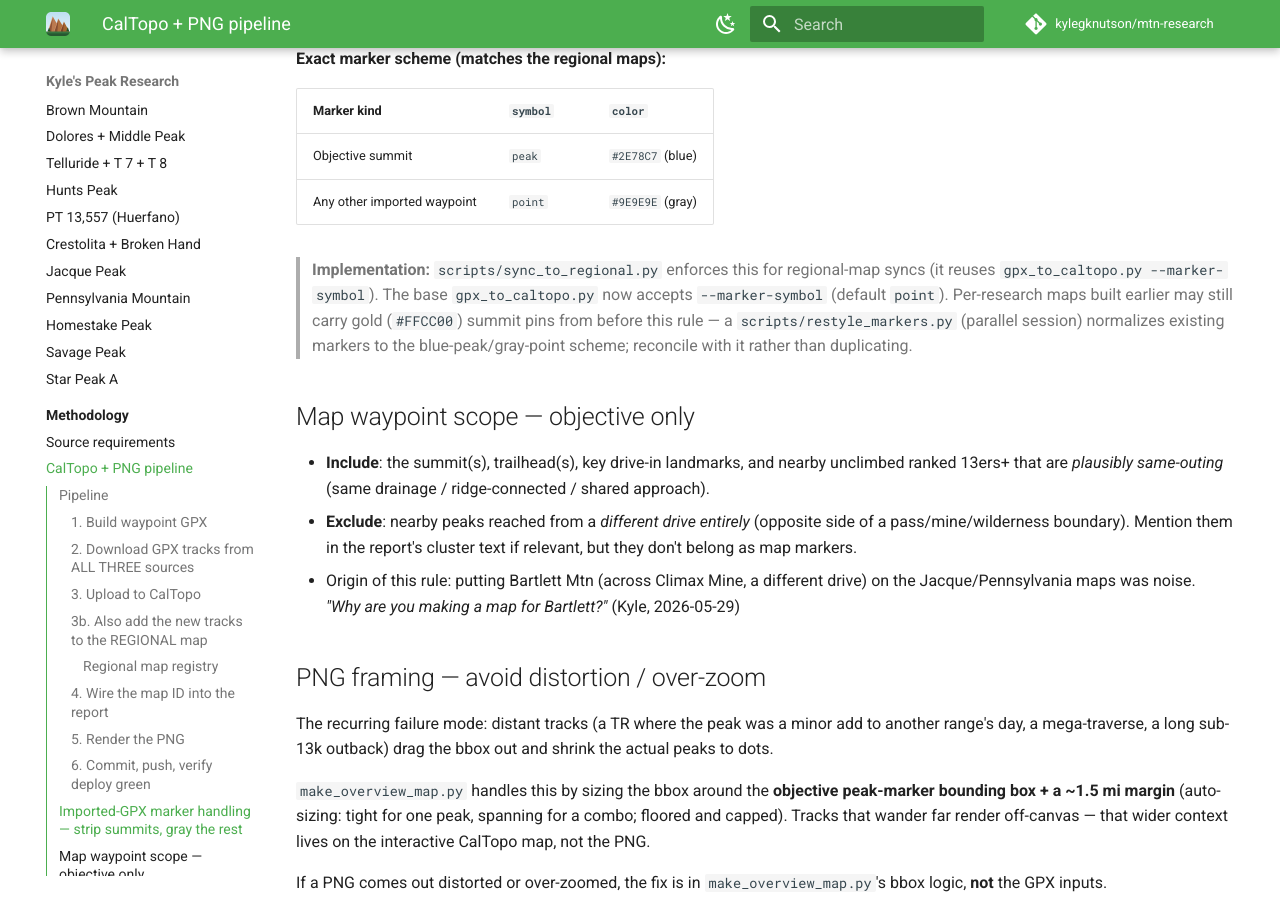
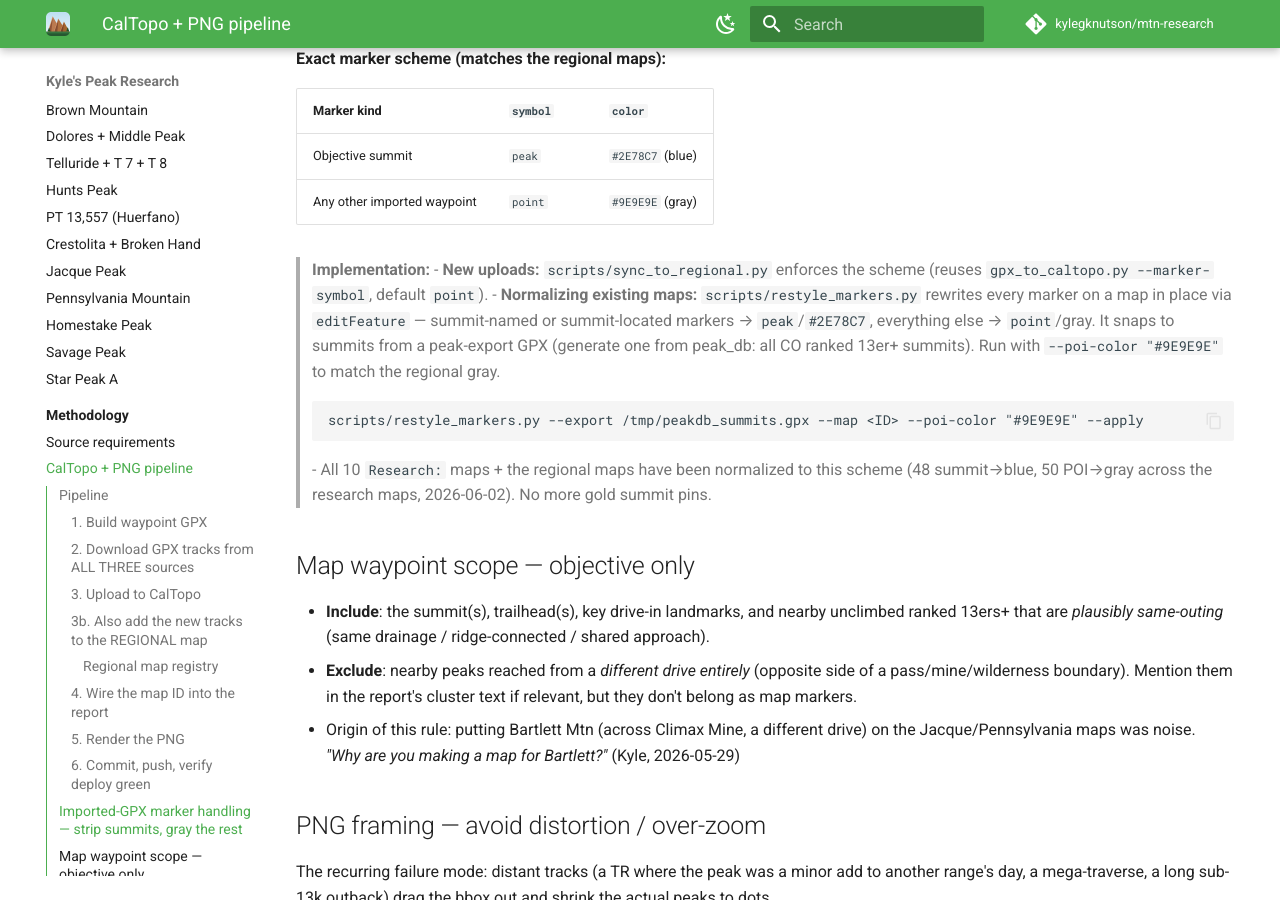
Before and after one commit to kylegknutson/mtn-research, an MkDocs documentation site: the page built from docs/methodology/caltopo-pipeline.md, in a window 1280 px wide and 900 px high, scrolled down 3177 px. Built offline with MkDocs 1.6.1 and Material for MkDocs 9.7.7, drawn with Linux system fonts in a browser that asks for light colours; comment, search, counter and statistics services are not loaded.

Commit message:
Doc: restyle_markers.py is the map-normalization tool; research maps done
All 10 Research: maps restyled in place to the canonical scheme — summit
markers → blue mountain (peak/#2E78C7), all other markers → gray
(point/#9E9E9E). 48 summit + 50 POI markers updated. No more gold pins.

Documented restyle_markers.py usage (snap to a peak_db-derived summit
export, --poi-color #9E9E9E to match regional gray).

Note: restyle_markers.py itself is maintained in a parallel session;
left uncommitted here for that session to own.

````diff
--- a/docs/methodology/caltopo-pipeline.md
+++ b/docs/methodology/caltopo-pipeline.md
@@ -93,7 +93,13 @@ Net effect: one clean set of **blue mountain summit pins** + a quiet **gray** wa
 | Objective summit | `peak` | `#2E78C7` (blue) |
 | Any other imported waypoint | `point` | `#9E9E9E` (gray) |
 
-> **Implementation:** `scripts/sync_to_regional.py` enforces this for regional-map syncs (it reuses `gpx_to_caltopo.py --marker-symbol`). The base `gpx_to_caltopo.py` now accepts `--marker-symbol` (default `point`). Per-research maps built earlier may still carry gold (`#FFCC00`) summit pins from before this rule — a `scripts/restyle_markers.py` (parallel session) normalizes existing markers to the blue-peak/gray-point scheme; reconcile with it rather than duplicating.
+> **Implementation:**
+> - **New uploads:** `scripts/sync_to_regional.py` enforces the scheme (reuses `gpx_to_caltopo.py --marker-symbol`, default `point`).
+> - **Normalizing existing maps:** `scripts/restyle_markers.py` rewrites every marker on a map in place via `editFeature` — summit-named or summit-located markers → `peak`/`#2E78C7`, everything else → `point`/gray. It snaps to summits from a peak-export GPX (generate one from peak_db: all CO ranked 13er+ summits). Run with `--poi-color "#9E9E9E"` to match the regional gray.
+>   ```
+>   scripts/restyle_markers.py --export /tmp/peakdb_summits.gpx --map <ID> --poi-color "#9E9E9E" --apply
+>   ```
+> - All 10 `Research:` maps + the regional maps have been normalized to this scheme (48 summit→blue, 50 POI→gray across the research maps, 2026-06-02). No more gold summit pins.
 
 ## Map waypoint scope — objective only
 
````
